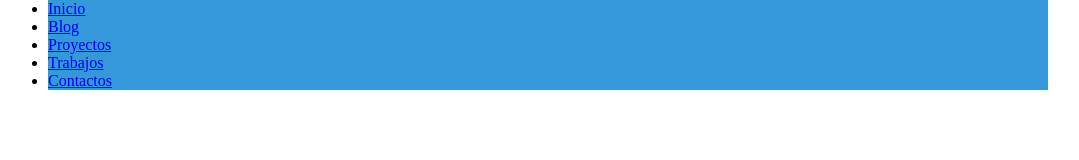
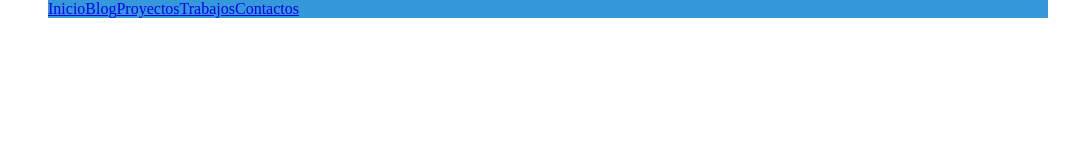
Before and after one commit to genarogg/menu-pegajoso, a plain HTML site: page index.html in a window 1280 px wide. Shown: the whole page, without its empty margins (92-1171 px from the left). Drawn offline with Linux system fonts and the light colour scheme.

Commit message:
header nav ul

```diff
--- a/css/style.css
+++ b/css/style.css
@@ -26,3 +26,11 @@ header nav{
     -o-transition: all ease .5s;
     transition: all ease .5s ;
 }
+    header nav ul{
+        list-style: none;
+        overflow: hidden;
+    }
+
+        header nav ul li{
+            float: left;
+        }
```
